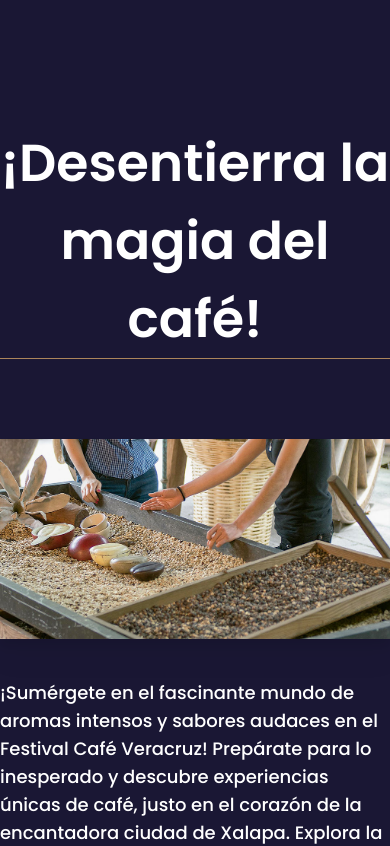
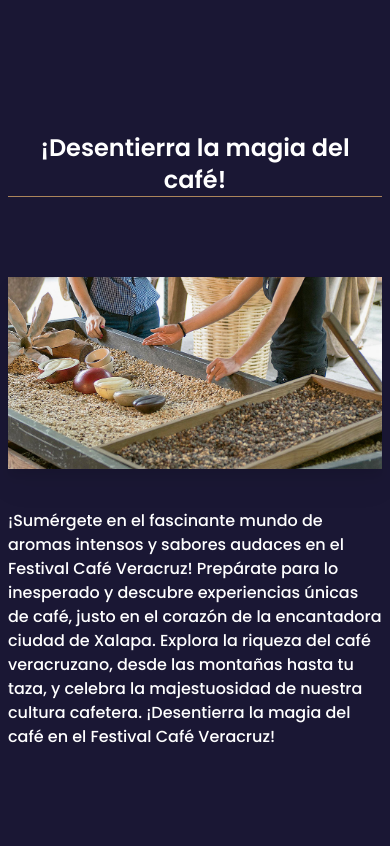
Before and after one commit to enriqueorea/festival-cafe, a Next.js app: page / in a window 390 px wide. Shown: the part 800-1646 px from the top of the page. Built offline with nearby package versions, Linux system fonts and the light colour scheme.

Commit message:
FIX; responsive design

```diff
--- a/components/About.tsx
+++ b/components/About.tsx
@@ -4,7 +4,7 @@ import Image from "next/image";
 
 const About = () => {
   return (
-    <section className="text-center mt-20">
+    <section className="text-center mt-20 p-2">
       <Header title="¡Desentierra la magia del café!" />
       <div className="flex flex-col sm:flex-row gap-10 mt-20">
         <div className="flex-1 h-[550px] drop-shadow-xl">
@@ -17,7 +17,7 @@ const About = () => {
           />
         </div>
         <div className="flex-1">
-          <p className="text-white font-medium text-lg text-start">
+          <p className="text-white font-medium text-base md:text-lg text-start">
             ¡Sumérgete en el fascinante mundo de aromas intensos y sabores
             audaces en el Festival Café Veracruz! Prepárate para lo inesperado y
             descubre experiencias únicas de café, justo en el corazón de la
--- a/components/Hero.tsx
+++ b/components/Hero.tsx
@@ -28,7 +28,7 @@ const Hero = () => {
           </div>
         </div>
       </div>
-      <div className="hidden sm:block bg-fixed fixed w-[210px] h-[850px] left-0 bottom-0 scale-125">
+      <div className="hidden lg:block bg-fixed fixed w-[210px] h-[850px] left-0 bottom-0 scale-125">
         <Image
           alt="Festival background"
           className="object-contain w-full h-full aspect-video"
@@ -36,7 +36,7 @@ const Hero = () => {
           src="/Asset 1.png"
         />
       </div>
-      <div className="hidden sm:block bg-fixed fixed w-[210px] h-[950px] right-0 bottom-0">
+      <div className="hidden lg:block bg-fixed fixed w-[210px] h-[950px] right-0 bottom-0">
         <Image
           alt="Festival background"
           className="object-contain w-full h-full aspect-video scale-125"
--- a/components/UI/Header.tsx
+++ b/components/UI/Header.tsx
@@ -6,7 +6,7 @@ type IProps = {
 
 const Header: FC<IProps> = ({ title }) => {
   return (
-    <h2 className="font-semibold text-white text-[52px] border-b border-light-brown">
+    <h2 className="font-semibold text-white text-2xl md:text-5xl lg:text-[52px] border-b border-light-brown">
       {title}
     </h2>
   );
```
